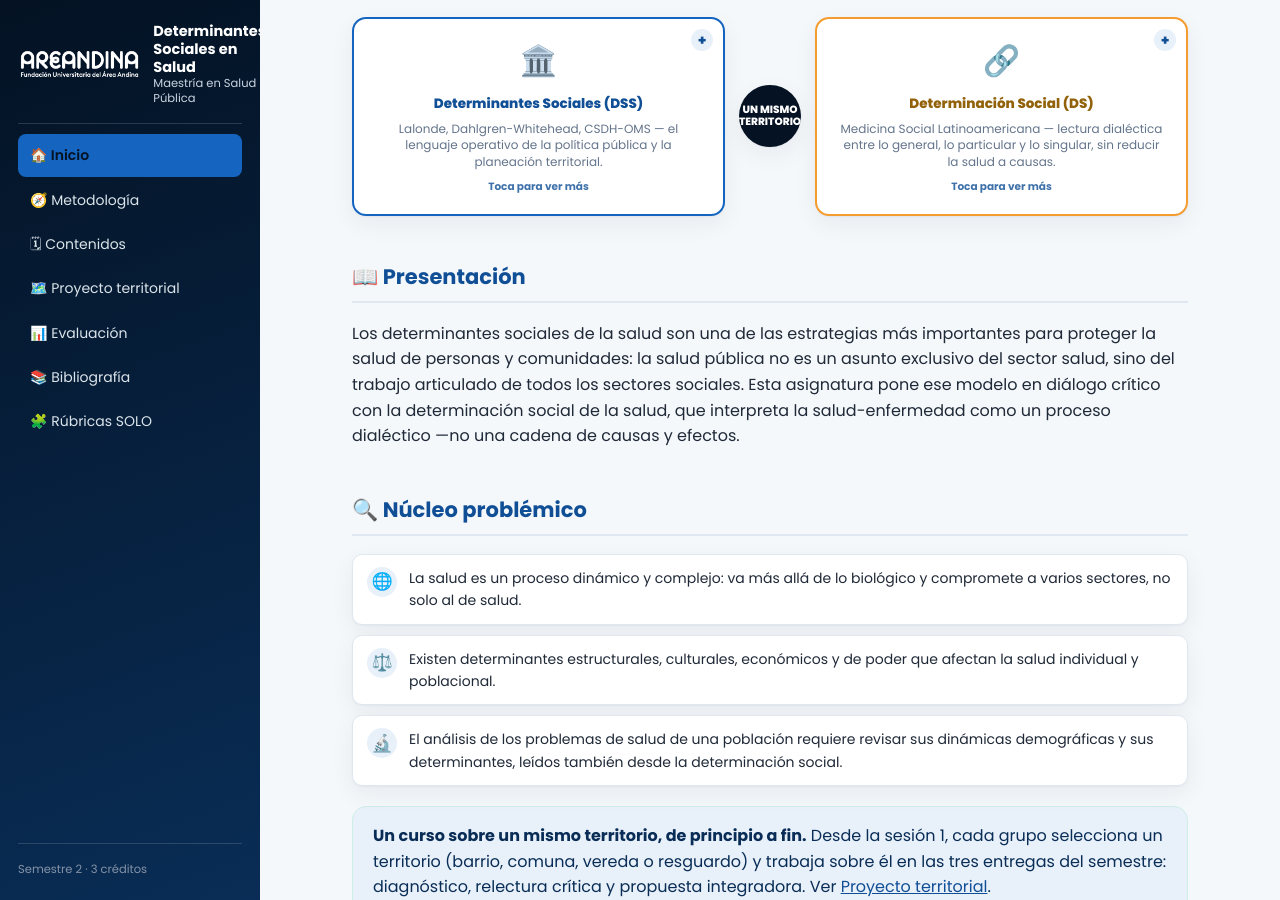
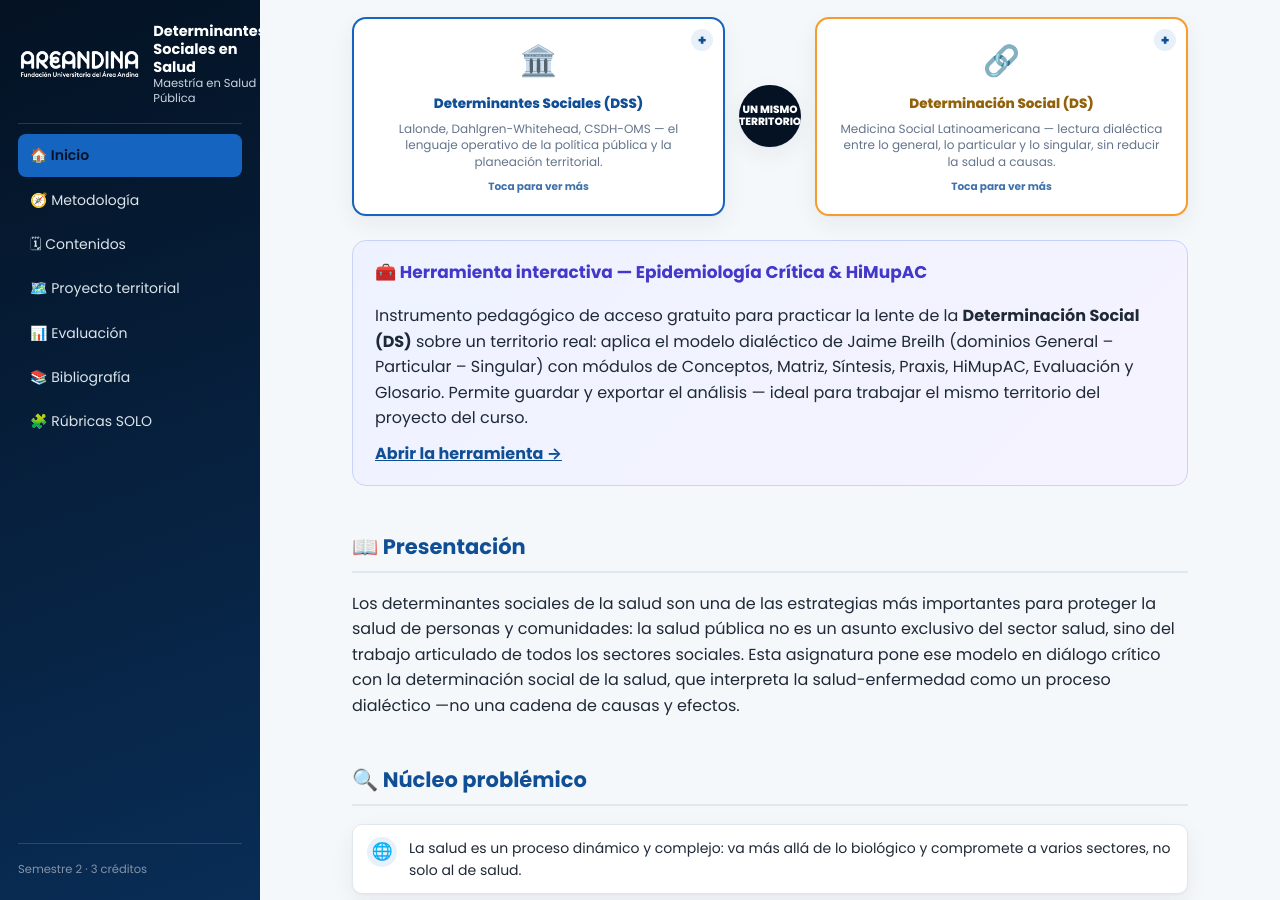
Before and after one commit to doccpaez4-commits/Asigdeterminantes, a Jekyll site: the page built from index.md, in a window 1280 px wide and 900 px high, scrolled down 483 px. Built offline with Jekyll 4.4.1, drawn with Linux system fonts in a browser that asks for light colours.

Commit message:
Agregar herramienta Epicritica/HiMupAC (análisis de determinación social en territorio) en Inicio y Bibliografía

```diff
--- a/index.md
+++ b/index.md
@@ -39,6 +39,12 @@ title: Inicio
   </div>
 </div>
 
+<div class="criteria-block" style="background:linear-gradient(135deg,#eef2ff,#f5f3ff); border-color:#c7d2fe;">
+<h3 style="color:#4338ca;">🧰 Herramienta interactiva — Epidemiología Crítica &amp; HiMupAC</h3>
+<p style="margin:0 0 10px; color:var(--ink);">Instrumento pedagógico de acceso gratuito para practicar la lente de la <strong>Determinación Social (DS)</strong> sobre un territorio real: aplica el modelo dialéctico de Jaime Breilh (dominios General – Particular – Singular) con módulos de Conceptos, Matriz, Síntesis, Praxis, HiMupAC, Evaluación y Glosario. Permite guardar y exportar el análisis — ideal para trabajar el mismo territorio del proyecto del curso.</p>
+<p style="margin:0;"><a href="https://doccpaez4-commits.github.io/epicritica/" target="_blank" rel="noopener"><strong>Abrir la herramienta →</strong></a></p>
+</div>
+
 ## 📖 Presentación
 
 Los determinantes sociales de la salud son una de las estrategias más importantes para proteger la salud de personas y comunidades: la salud pública no es un asunto exclusivo del sector salud, sino del trabajo articulado de todos los sectores sociales. Esta asignatura pone ese modelo en diálogo crítico con la determinación social de la salud, que interpreta la salud-enfermedad como un proceso dialéctico —no una cadena de causas y efectos.
```
Also changed, not shown: bibliografia.md (+6 -0 lines).
